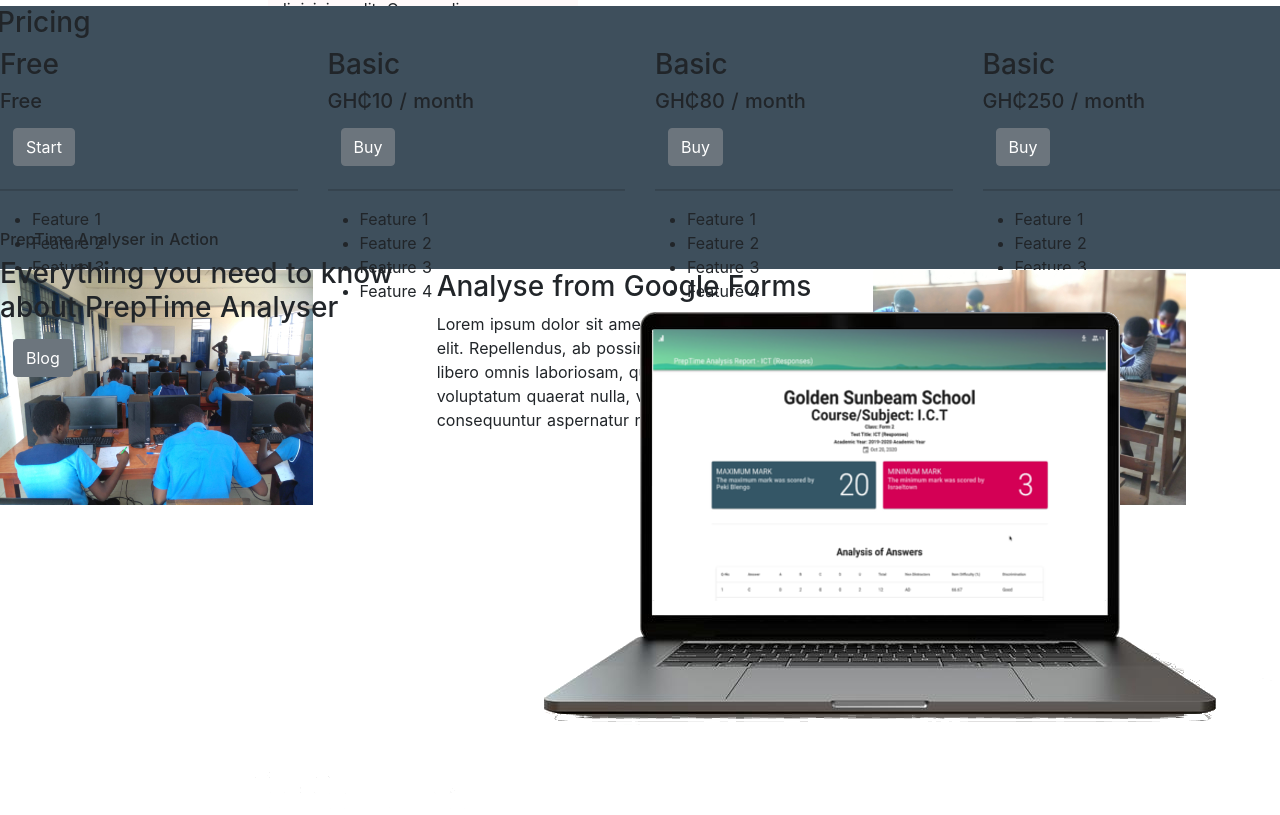
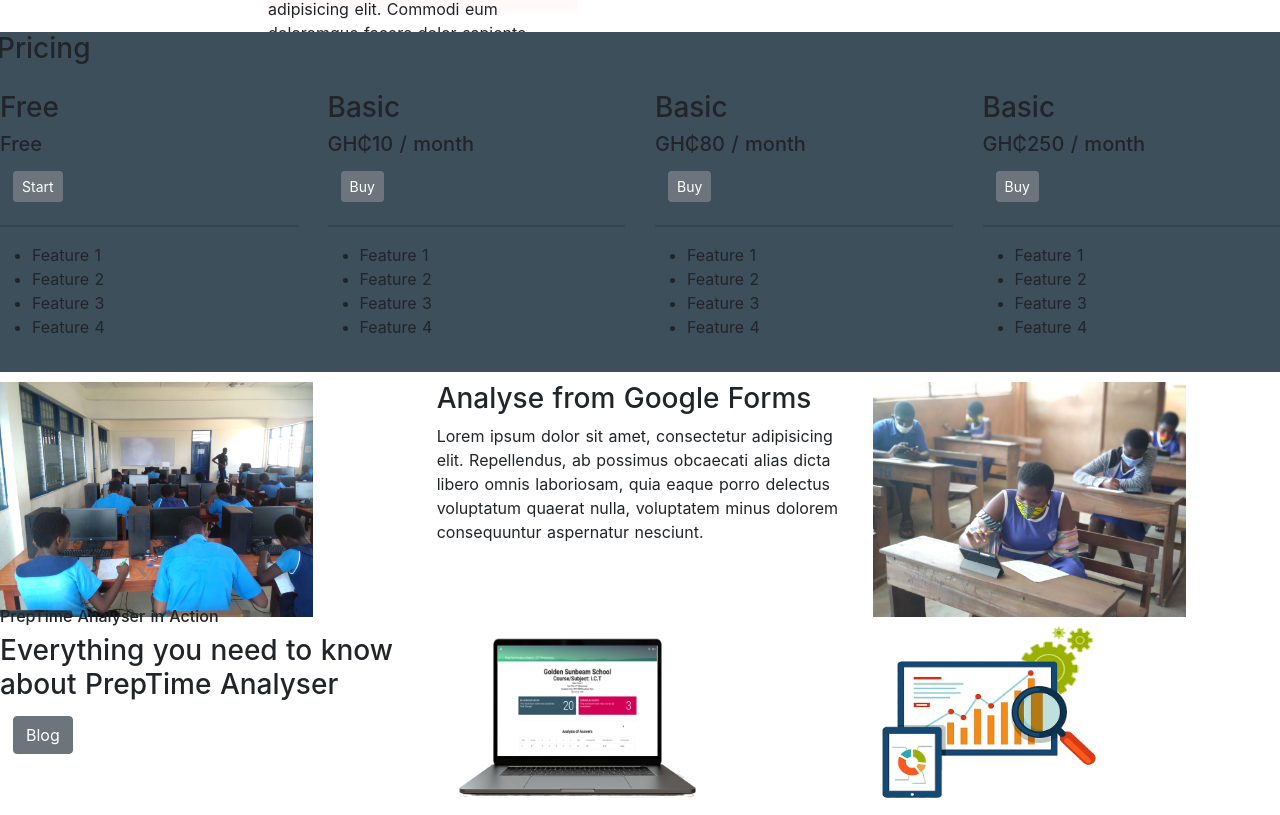
Before and after one commit to Scribble-Works/preptimeanalyser, a Nuxt app: page /about in a window 1280 px wide. Shown: the part 268-1083 px from the top of the page. Built offline with nearby package versions, Linux system fonts and the light colour scheme.

Commit message:
about in progress

```diff
--- a/pages/about.vue
+++ b/pages/about.vue
@@ -17,7 +17,7 @@
         <h3>Free</h3>
         <h5>Free</h5>
         <div class="btn">
-          <a class="btn btn-secondary" href="#" role="button">Start</a>
+          <a class="btn btn-secondary btn-sm" href="#" role="button">Start</a>
         </div>
         <hr />
         <ul class="features">
@@ -31,7 +31,7 @@
         <h3>Basic</h3>
         <h5>GH₵10 / month</h5>
         <div class="btn">
-          <a class="btn btn-secondary" href="#" role="button">Buy</a>
+          <a class="btn btn-secondary btn-sm" href="#" role="button">Buy</a>
         </div>
         <hr />
         <ul class="features">
@@ -45,7 +45,7 @@
         <h3>Basic</h3>
         <h5>GH₵80 / month</h5>
         <div class="btn">
-          <a class="btn btn-secondary" href="#" role="button">Buy</a>
+          <a class="btn btn-secondary btn-sm" href="#" role="button">Buy</a>
         </div>
         <hr />
         <ul class="features">
@@ -59,7 +59,7 @@
         <h3>Basic</h3>
         <h5>GH₵250 / month</h5>
         <div class="btn">
-          <a class="btn btn-secondary" href="#" role="button">Buy</a>
+          <a class="btn btn-secondary btn-sm" href="#" role="button">Buy</a>
         </div>
         <hr />
         <ul class="features">
@@ -70,7 +70,7 @@
         </ul>
       </div>
     </div>
-    <div class="row img">
+    <div class="row img justify-content-center">
       <div class="col">
         <img
           src="~assets/images/accra_col1.jpg"
@@ -97,17 +97,17 @@
         <h6>PrepTime Analyser in Action</h6>
         <h3>Everything you need to know about PrepTime Analyser</h3>
         <div class="btn">
-          <a class="btn btn-secondary" href="#" role="button">Blog</a>
+          <a class="btn btn-secondary btn-blog" href="#" role="button">Blog</a>
         </div>
       </div>
       <div class="col">
-        <img src="~assets/images/analser2.png" height="" width="" alt="" />
+        <img src="~assets/images/analser2.png" height="206px" width="281px" alt="" />
       </div>
       <div class="col">
         <img
           src="~assets/images/google-analytics-dashboard-business-analytics-computer-icons-business.png"
-          height=""
-          width=""
+          height="216px"
+          width="231px"
           alt=""
         />
       </div>
@@ -125,16 +125,20 @@
   left: 268px;
 }
 
+
 .pricing {
   background: #3e4f5c;
   position: relative;
   width: auto;
-  height: 263px;
-  top: 274px;
+  height: 340px;
+  top: 300px;
 }
 .img {
   position: relative;
-  top: 275px;
-  /* width: 500px; */
+  top: 310px;
+}
+.blog{
+  position: relative;
+  top: 300px;
 }
 </style>
--- a/pages/blog.vue
+++ b/pages/blog.vue
@@ -151,7 +151,7 @@
 
         <div class="btn">
           <div class="btn">
-            <a class="btn btn-secondary" href="#" role="button"
+            <a class="btn btn-secondary btn-lg" href="#" role="button"
               >Load More Blog</a
             >
           </div>
--- a/pages/news.vue
+++ b/pages/news.vue
@@ -106,7 +106,7 @@
         </div>
 
         <div class="btn">
-          <a class="btn btn-secondary" href="#" role="button"
+          <a class="btn btn-secondary btn-lg" href="#" role="button"
             >Load More Stories</a
           >
         </div>
@@ -123,7 +123,7 @@ body {
   position: relative;
   top: 80px;
 }
-.btn-secondary{
+.btn-lg{
   position: relative;
   width: 1184px;
   border-radius: 20px;
--- a/pages/updates.vue
+++ b/pages/updates.vue
@@ -141,7 +141,7 @@
         </div>
 
         <div class="btn">
-          <a class="btn btn-secondary" href="#" role="button"
+          <a class="btn btn-secondary btn-lg" href="#" role="button"
             >Load More Stories</a
           >
         </div>
```
